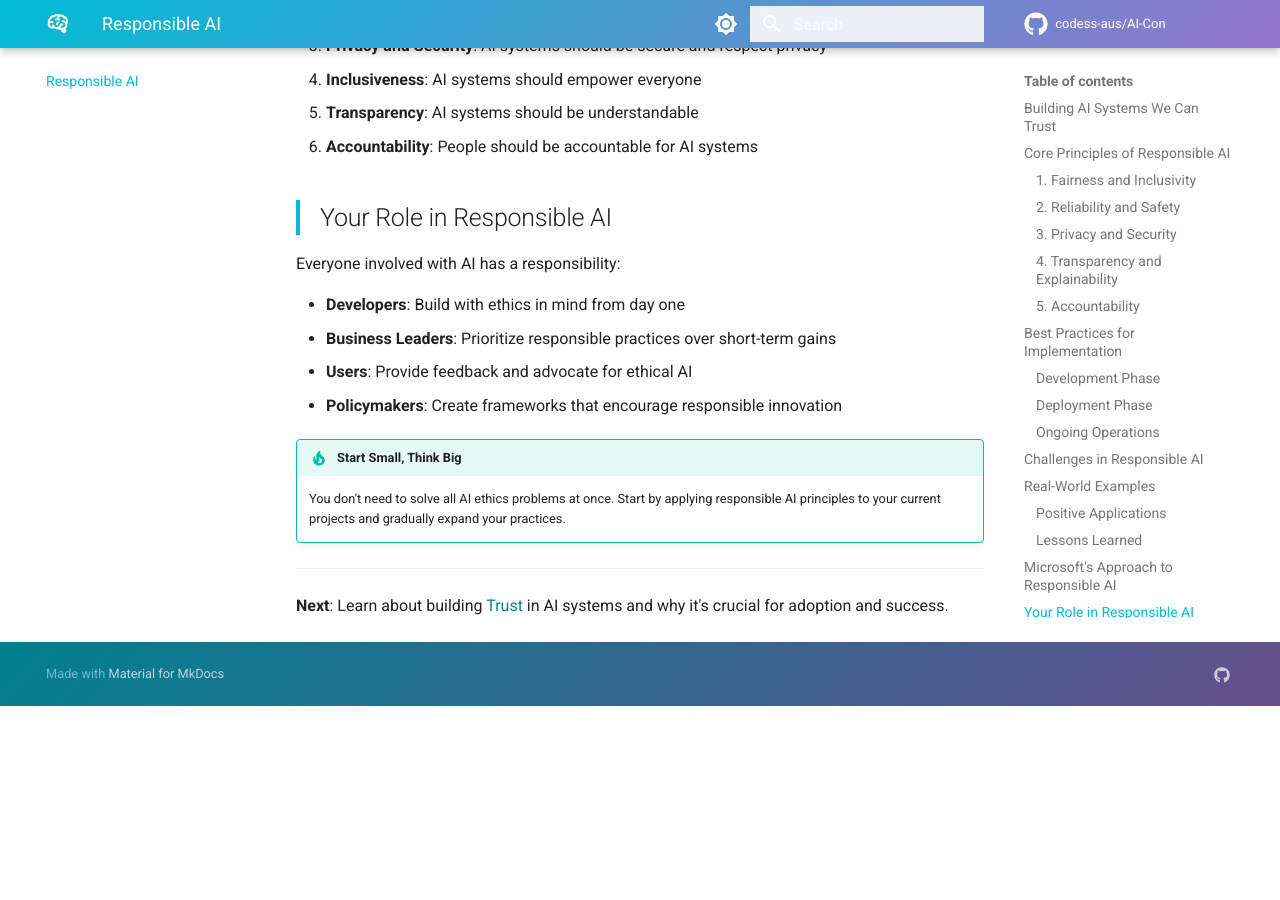
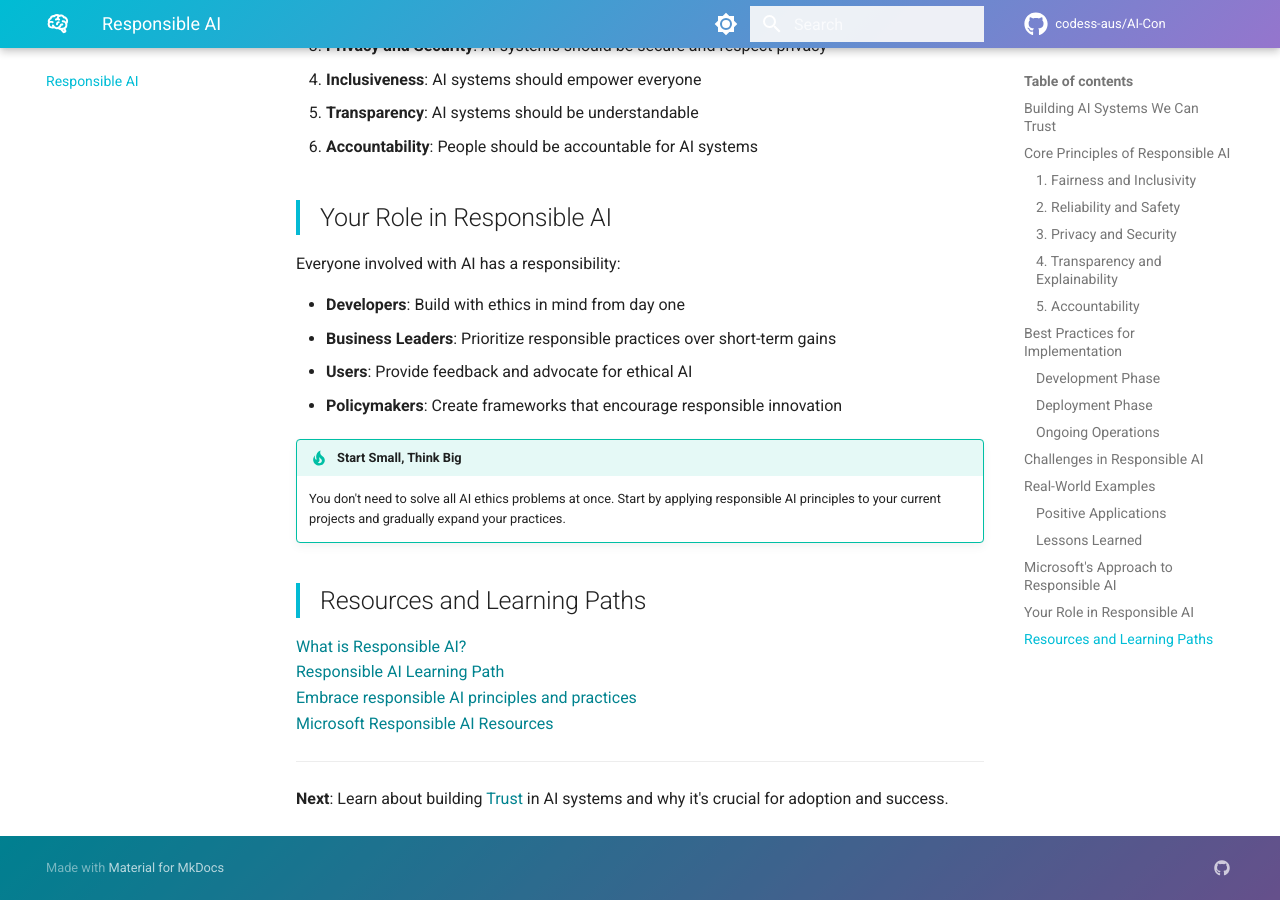
Before and after one commit to codess-aus/AI-Con, an MkDocs documentation site: the page built from docs/responsible-ai.md, in a window 1280 px wide and 900 px high, scrolled down 3710 px. Built offline with MkDocs 1.6.1 and Material for MkDocs 9.7.7, drawn with Linux system fonts in a browser that asks for light colours; comment, search, counter and statistics services are not loaded; before the commit the page ends 4416 px from its top, so only the background shows below that.

Commit message:
Add resources and learning paths to multiple documentation pages

```diff
--- a/docs/responsible-ai.md
+++ b/docs/responsible-ai.md
@@ -126,6 +126,12 @@ Everyone involved with AI has a responsibility:
 !!! tip "Start Small, Think Big"
     You don't need to solve all AI ethics problems at once. Start by applying responsible AI principles to your current projects and gradually expand your practices.
 
+## Resources and Learning Paths
+
+[What is Responsible AI?](https://learn.microsoft.com/en-us/azure/machine-learning/concept-responsible-ai)
+[Responsible AI Learning Path](https://learn.microsoft.com/en-us/training/modules/responsible-ai/)
+[Embrace responsible AI principles and practices](https://learn.microsoft.com/en-us/training/modules/embrace-responsible-ai-principles-practices/)
+[Microsoft Responsible AI Resources](https://www.microsoft.com/en-us/ai/responsible-ai)
 ---
 
 **Next**: Learn about building [Trust](trust.md) in AI systems and why it's crucial for adoption and success.
```
Also changed, not shown: docs/github-copilot.md (+3 -0 lines), docs/microsoft-copilot.md (+5 -0 lines), docs/prompt-engineering.md (+4 -0 lines), docs/risks.md (+3 -0 lines), docs/trust.md (+2 -0 lines), 1 other file.
